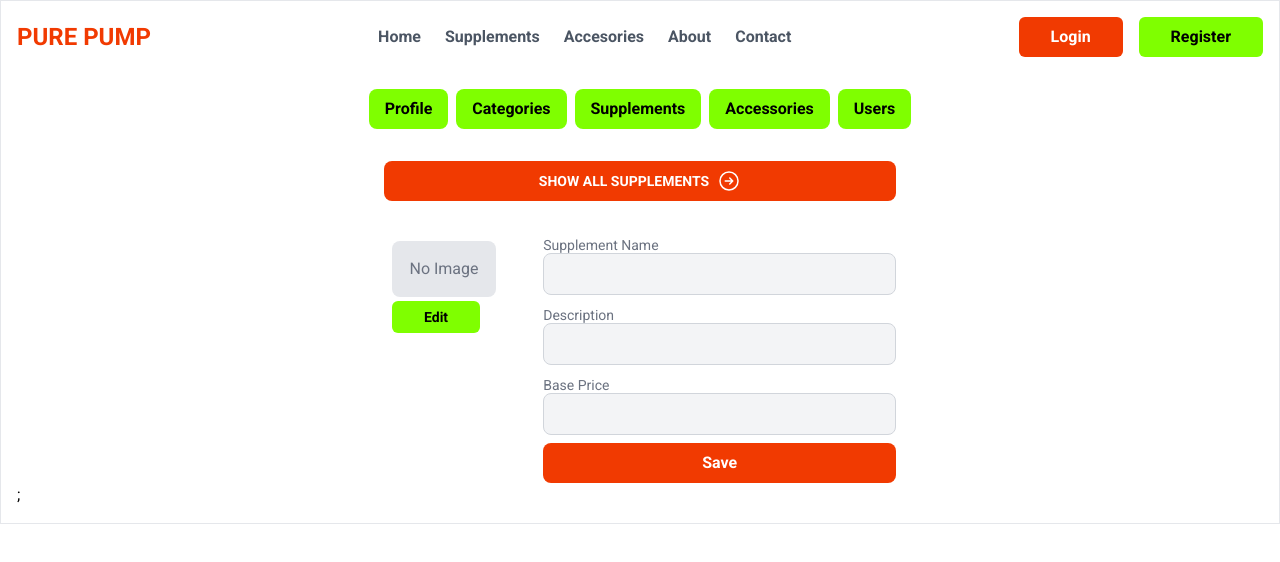
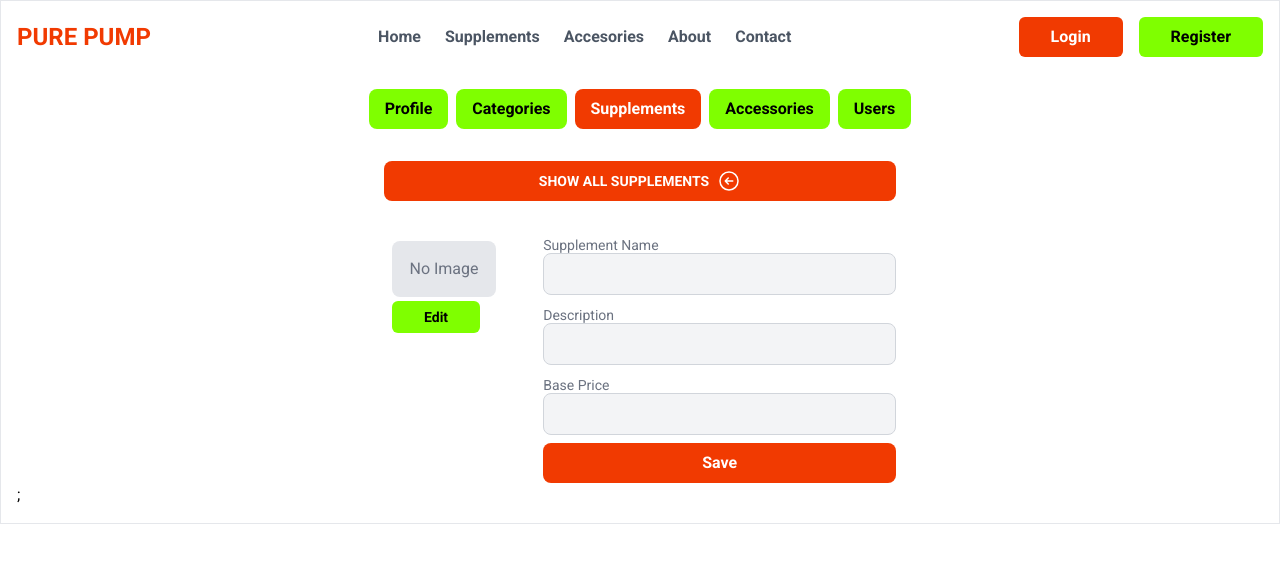
Before and after one commit to TanvirHasanPrince/pure-pump-supplement-store, a Next.js app: page /supplements/new in a window 1280 px wide. Shown: the top 562 px of the page. Built offline with nearby package versions, Linux system fonts and the light colour scheme; no server answers.

Commit message:
[Done]- Redirect to Supplment List page after creating

```diff
--- /dev/null
+++ b/src/app/components/icons/LeftArrow.js
@@ -0,0 +1,24 @@
+import React from 'react';
+
+const LeftArrow = () => {
+ return (
+   <div>
+     <svg
+       xmlns="http://www.w3.org/2000/svg"
+       fill="none"
+       viewBox="0 0 24 24"
+       stroke-width="1.5"
+       stroke="currentColor"
+       class="w-6 h-6"
+     >
+       <path
+         stroke-linecap="round"
+         stroke-linejoin="round"
+         d="M11.25 9l-3 3m0 0l3 3m-3-3h7.5M21 12a9 9 0 11-18 0 9 9 0 0118 0z"
+       />
+     </svg>
+   </div>
+ );
+};
+
+export default LeftArrow;
--- a/src/app/components/layout/UserTabs.js
+++ b/src/app/components/layout/UserTabs.js
@@ -21,7 +21,8 @@ const UserTabs = ({ isAdmin }) => {
           </Link>
           <Link
             href={"/supplements"}
-            className={path === "/supplements" ? "active" : ""}
+            className={/supplements/.test(path) ? "active" : ""}
+            // className={path.includes("supplements") ? "active" : ""}-- Another method
           >
             Supplements
           </Link>
--- a/src/app/supplements/new/page.js
+++ b/src/app/supplements/new/page.js
@@ -4,13 +4,16 @@ import UserTabs from "../../components/layout/UserTabs";
 import { useState } from "react";
 import EditableImage from "../../components/layout/EditableImage";
 import Link from "next/link";
-import RightArrow from "@/app/components/icons/RightArrow";
+import LeftArrow from "@/app/components/icons/LeftArrow";
+import { redirect } from "next/dist/server/api-utils";
+import toast from "react-hot-toast";
 
 const NewSupplementPage = () => {
   const [image, setImage] = useState("");
   const [name, setName] = useState("");
   const [description, setDescription] = useState("");
   const [basePrice, setIbasePrice] = useState("");
+  const [redirectToSupplements, setRedirectToSupplements] = useState(false);
 
   const { loading: profileLoading, data: profileData } = useProfile();
 
@@ -42,6 +45,12 @@ const NewSupplementPage = () => {
       success: "Saved!",
       error: "Something happended!",
     });
+
+    setRedirectToSupplements(true);
+
+    if (redirectToSupplements) {
+      return redirect("/supplements");
+    }
   }
 
   return (
@@ -52,7 +61,7 @@ const NewSupplementPage = () => {
           className="bg-primary flex text-center justify-center items-center gap-2 text-white px-4 py-2 rounded-lg uppercase text-sm font-semibold"
           href={"/supplements"}
         >
-          Show All Supplements <RightArrow />
+          Show All Supplements <LeftArrow></LeftArrow>
         </Link>
       </div>
       <form onSubmit={handleFormSubmit} className="mt-8 max-w-lg mx-auto">
```
